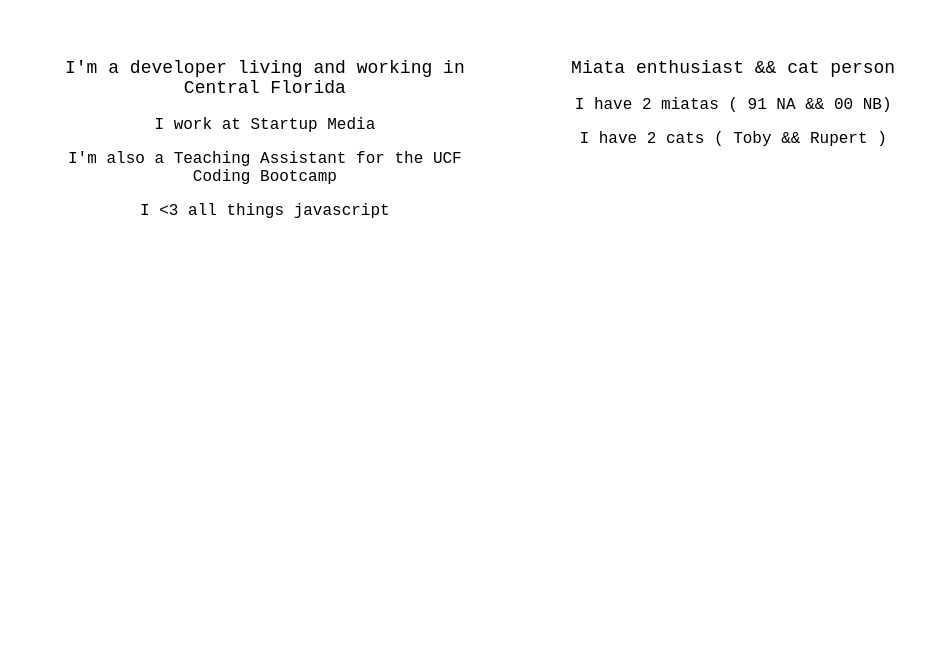
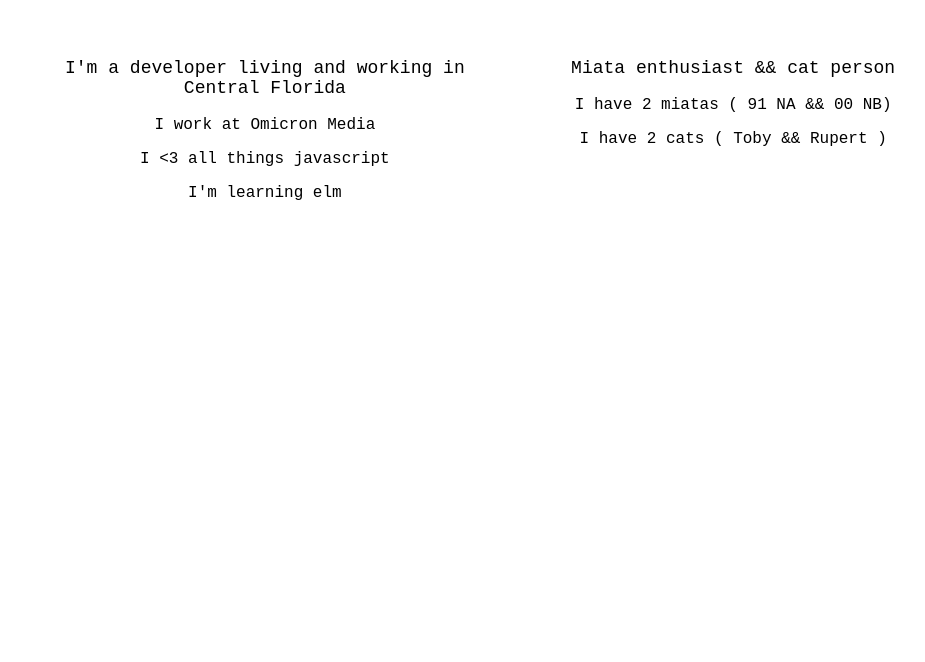
Before and after one commit to m0n01d/imdwit.github.io, a website: page index.html in a window 1280 px wide. Shown: the part 90-752 px from the top of the page, without its empty margins (141-1066 px from the left). Drawn offline with Linux system fonts and the light colour scheme; a web font is replaced by a local one.

Commit message:
new job yo

```diff
--- a/index.html
+++ b/index.html
@@ -14,9 +14,9 @@
         <div class="wrapper__item">
           <div class="about">
             <p class="about__heading">I'm a developer living and working in Central Florida</p>
-            <p class="about__txt">I work at Startup Media</p>
-            <p class="about__txt">I'm also a Teaching Assistant for the UCF Coding Bootcamp</p>
+            <p class="about__txt">I work at Omicron Media</p>
             <p class="about__txt">I <3 all things javascript</p>
+            <p class="about__txt">I'm learning elm</p>
           </div>
         </div>
         <div class="wrapper__item">
```
